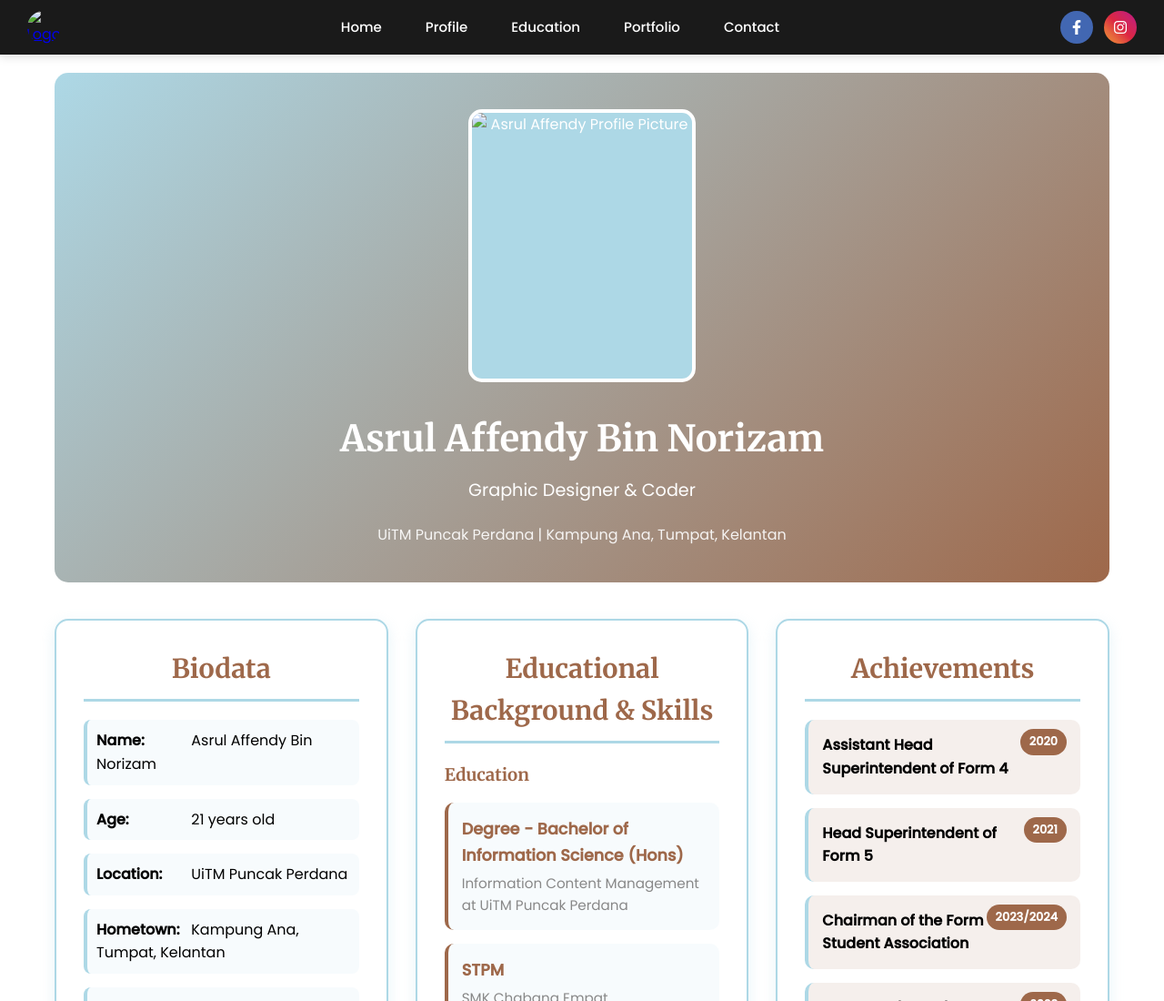
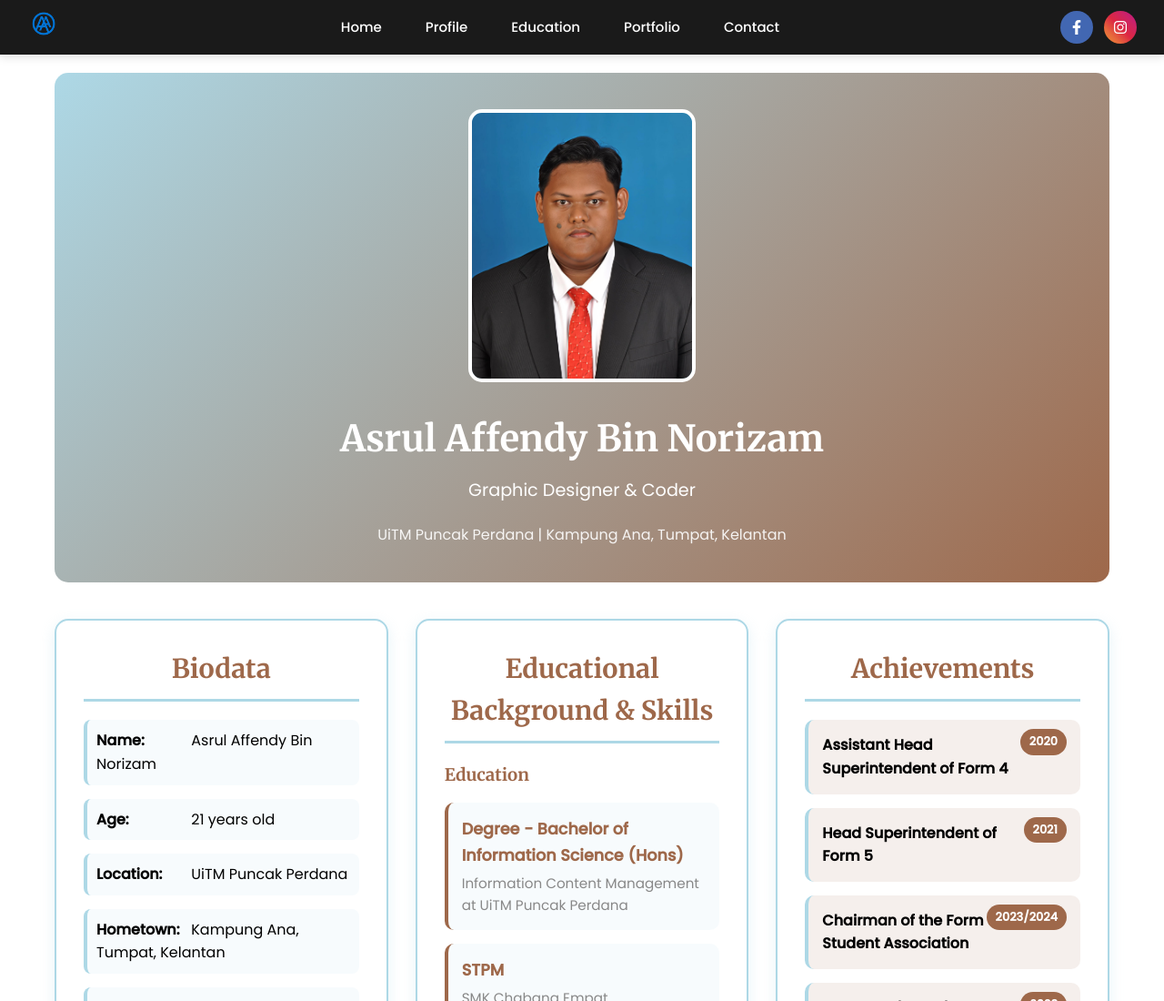
Before and after one commit to Asrul643/Asrul-sWebsite, a plain HTML site: page profile.html in a window 1280 px wide. Shown: the top 1100 px of the page at 91% size. Drawn offline with Linux system fonts and the light colour scheme.

Commit message:
Update profile.html

```diff
--- a/profile.html
+++ b/profile.html
@@ -15,7 +15,7 @@
 
             <div class="nav-logo">
                 <a href="student.html">
-                <img src="Image/ChatGPT_Image_Jun_3__2025__10_44_53_PM-removebg-preview.png" alt="Logo">
+                <img src="ChatGPT_Image_Jun_3__2025__10_44_53_PM-removebg-preview.png" alt="Logo">
                 </a>
             </div>
 
@@ -61,7 +61,7 @@
 
         <header class="header" id="home">
             <div class="profile-image">
-                <img src="Image/asrul profile.jpg" alt="Asrul Affendy Profile Picture">
+                <img src="asrul profile.jpg" alt="Asrul Affendy Profile Picture">
             </div>
 
             <h1>Asrul Affendy Bin Norizam</h1>
```
